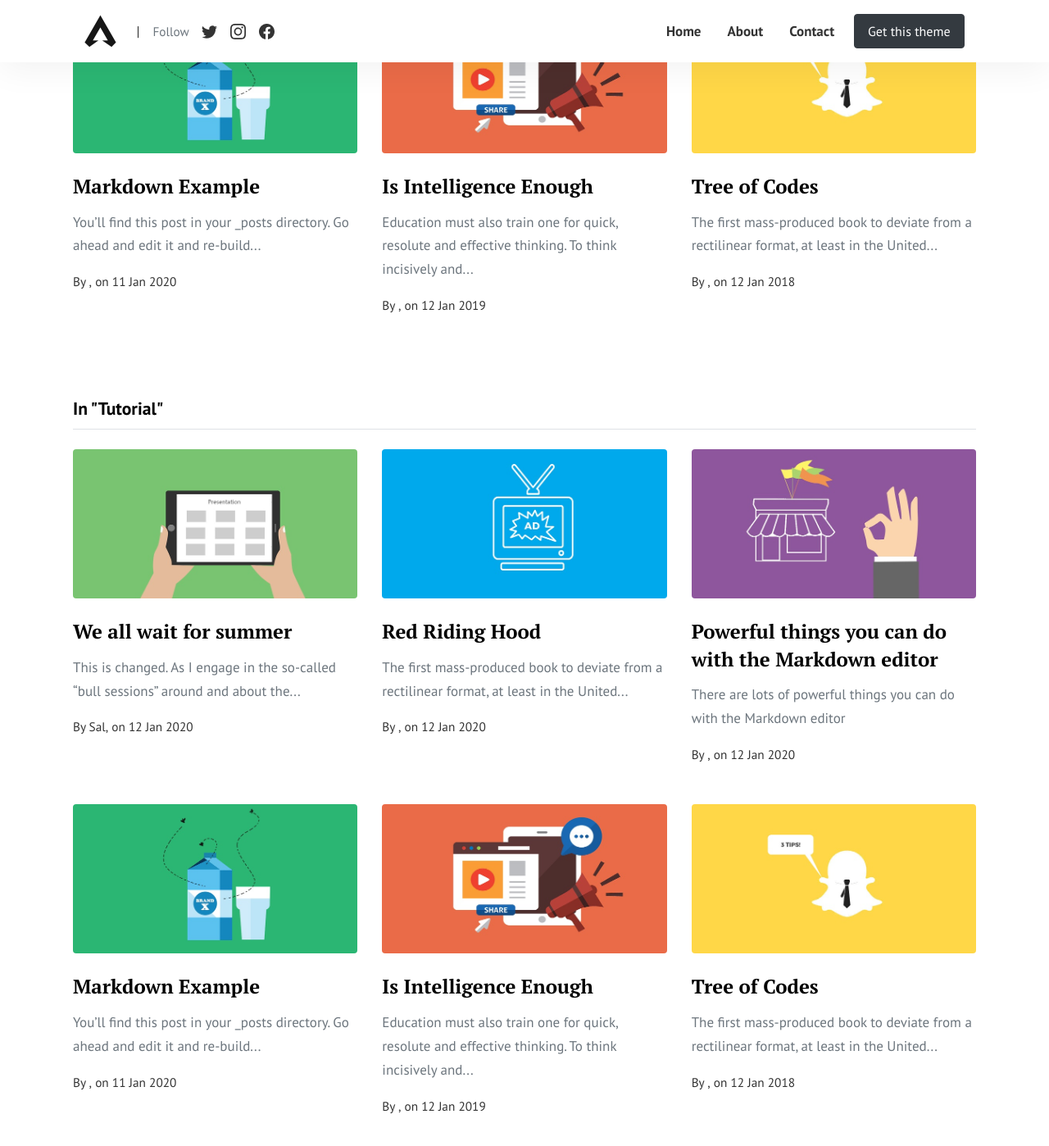
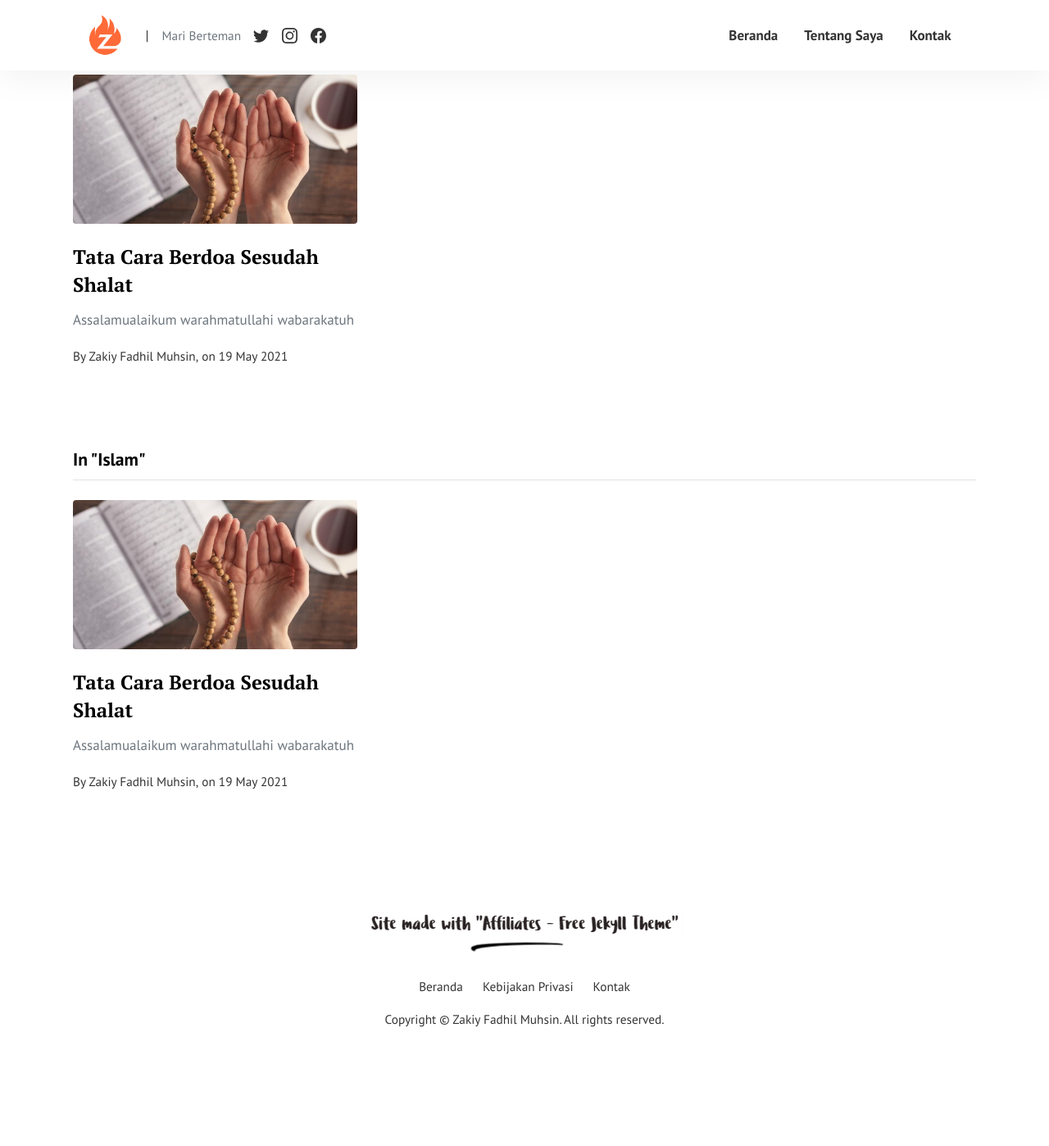
Before and after one commit to zakiyfadhilmuhsin/zakiyfadhilmuhsin.github.io, a Jekyll site: the page built from pages/categories.html, in a window 1280 px wide and 1400 px high, scrolled down 659 px. Shown: the whole window at 82% size. Built offline with Jekyll 4.4.1, drawn with Linux system fonts in a browser that asks for light colours; after the commit the page ends 1945 px from its top, so only the background shows below that; some of the changed text lies outside the part shown.

Commit message:
Update Blog

````diff
--- a/_data/menus.yml
+++ b/_data/menus.yml
@@ -1,32 +1,32 @@
 # Top Menu
 topmenu:
 
-- title: Home
+- title: Beranda
   url: ""
 
-- title: About
+- title: Tentang Saya
   url: "about/"
 
-- title: Contact
+- title: Kontak
   url: "contact/"
 
-- title: Get this theme
-  url: https://bootstrapstarter.com/template-affiliates-bootstrap-jekyll/
-  class: "ml-2 btn btn-dark text-white px-3"
-  external: true
+# - title: Tools Gratis
+#   url: https://bootstrapstarter.com/template-affiliates-bootstrap-jekyll/
+#   class: "ml-2 btn btn-dark text-white px-3"
+#   external: true
 
 # Footer Menu
 footermenu:
 
-- title: Home
+- title: Beranda
   url: ""
 
-- title: Privacy Policy
+- title: Kebijakan Privasi
   url: "privacy-policy/"
 
-- title: Contact
+- title: Kontak
   url: "contact/"
 
-- title: Download
-  url: https://bootstrapstarter.com/template-affiliates-bootstrap-jekyll/
-  external: true
+# - title: Download
+#   url: https://bootstrapstarter.com/template-affiliates-bootstrap-jekyll/
+#   external: true
--- a/_includes/newsletter.html
+++ b/_includes/newsletter.html
@@ -10,17 +10,17 @@
 <div id="mc_embed_signup">
 <form action="https://wowthemes.us11.list-manage.com/subscribe/post?u=8aeb20a530e124561927d3bd8&amp;id=8c3d2d214b" method="post" id="mc-embedded-subscribe-form" name="mc-embedded-subscribe-form" class="validate" target="_blank" novalidate>
 	<div id="mc_embed_signup_scroll">
-	<h2>Sign up to get our weekly free guide to selling digital downloads</h2>
+	<h2>Ingin tetap terhubung? Daftar disini untuk dapatkan konten terbaru dari saya!</h2>
 
 <div class="mc-field-group">
-	<input type="email" value="" name="EMAIL" class="required email" id="mce-EMAIL" placeholder="E-mail Address">
+	<input type="email" value="" name="EMAIL" class="required email" id="mce-EMAIL" placeholder="Alamat Email">
 </div>
 	<div id="mce-responses" class="clear">
 		<div class="response" id="mce-error-response" style="display:none"></div>
 		<div class="response" id="mce-success-response" style="display:none"></div>
 	</div>    <!-- real people should not fill this in and expect good things - do not remove this or risk form bot signups-->
 	<div style="position: absolute; left: -5000px;" aria-hidden="true"><input type="text" name="b_8aeb20a530e124561927d3bd8_8c3d2d214b" tabindex="-1" value=""></div>
-	<div class="clear"><input type="submit" value="Subscribe" name="subscribe" id="mc-embedded-subscribe" class="button"></div>
+	<div class="clear"><input type="submit" value="Langganan" name="subscribe" id="mc-embedded-subscribe" class="button"></div>
 	</div>
 </form>
 </div>
--- a/_includes/sidebar.html
+++ b/_includes/sidebar.html
@@ -4,7 +4,8 @@
         {% include newsletter.html %}
     </div>
     <div class="sidebar-section">
-        <h5><span>Your Ad Here</span></h5>
-        <img src="{{site.baseurl}}/assets/images/ad.png">
+        <h5><span>Iklan</span></h5>
+        <!-- <img src="{{site.baseurl}}/assets/images/ad.png"> -->
+        <a href="https://my.domainesia.com/ref.php?u=25564"><img src="https://dnva.me/6yqr7" width="100%" height="250px" alt="www.domainesia.com"></a>
     </div>
 </div>
--- a/_layouts/default.html
+++ b/_layouts/default.html
@@ -40,7 +40,7 @@ gtag('config', '{{site.ganalytics}}');
 
             <a class="navbar-brand text-dark font-weight-bold big d-flex align-items-center" href="{{site.baseurl}}/">
                 {% if site.logo %}
-          <img class="mr-2" src="{{site.baseurl}}/{{site.logo}}" alt="logo">
+                <img class="mr-2" src="{{site.baseurl}}/{{site.logo}}" alt="logo" width="50">
                 {% else %}
                 <span class="d-none d-md-inline-block">{{ site.title }}</span>
                 {% endif %}
@@ -49,7 +49,7 @@ gtag('config', '{{site.ganalytics}}');
 
             <div class="d-flex align-items-center">
 
-            <span class="ml-3 text-muted small">Follow</span>
+                <span class="ml-3 text-muted small">Mari Berteman</span>
 
                 <a class="d-inline-block social-icon" target="_blank" href="{{site.social.twitter}}">
                     <svg xmlns="http://www.w3.org/2000/svg" width="19" height="19" fill="currentColor" class="bi bi-twitter" viewBox="0 0 16 16">
--- a/_posts/2018-01-12-tree-of-codes.md
+++ /dev/null
@@ -1,17 +0,0 @@
----
-layout: post
-title:  "Tree of Codes"
-author: sal
-categories: [ Jekyll, tutorial ]
-image: assets/images/2.jpg
----
-The first mass-produced book to deviate from a rectilinear format, at least in the United States, is thought to be this 1863 edition of Red Riding Hood, cut into the shape of the protagonist herself with the troublesome wolf curled at her feet. Produced by the Boston-based publisher Louis Prang, this is the first in their “Doll Series”, a set of five “die-cut” books, known also as shape books — the other titles being Robinson Crusoe, Goody Two-Shoes (also written by Red Riding Hood author Lydia Very), Cinderella, and King Winter.
-
-As for this particular rendition of Charles Perrault’s classic tale, the text and design is by Lydia Very (1823-1901), sister of Transcendentalist poet Jones Very. The gruesome ending of the original — which sees Little Red Riding Hood being gobbled up as well as her grandmother — is avoided here, the gore giving way to the less bloody aims of the morality tale, and the lesson that one should not disobey one’s mother.
-
-> It would seem the claim could also extend to die cut books in general, as we can’t find anything sooner, but do let us know in the comments if you have further light to shed on this! Such books are, of course, still popular in children’s publishing today, though the die cutting is not now limited to mere outlines, as evidenced in a beautiful 2014 version of the same Little Red Riding Hood story.
-
-
-An 1868 Prang catalogue would later claim that such “books in the shape of a regular paper Doll… originated with us”.
-
-The die cut has also been employed in the non-juvenile sphere as well, a recent example being Jonathan Safran Foer’s ambitious Tree of Codes.
--- a/_posts/2019-01-12-is-intelligence-enough.md
+++ /dev/null
@@ -1,18 +0,0 @@
----
-layout: post
-title:  "Is Intelligence Enough"
-author: sal
-categories: [ Jekyll, tutorial ]
-image: assets/images/5.jpg
----
-Education must also train one for quick, resolute and effective thinking. To think incisively and to think for one's self is very difficult.
-
-> We are prone to let our mental life become invaded by legions of half truths, prejudices, and propaganda. At this point, I often wonder whether or not education is fulfilling its purpose. A great majority of the so-called educated people do not think logically and scientifically.
-
-Even the press, the classroom, the platform, and the pulpit in many instances do not give us objective and unbiased truths. To save man from the morass of propaganda, in my opinion, is one of the chief aims of education. Education must enable one to sift and weigh evidence, to discern the true from the false, the real from the unreal, and the facts from the fiction.
-
-The function of education, therefore, is to teach one to think intensively and to think critically. But education which stops with efficiency may prove the greatest menace to society. The most dangerous criminal may be the man gifted with reason, but with no morals.
-
-The late Eugene Talmadge, in my opinion, possessed one of the better minds of Georgia, or even America. Moreover, he wore the Phi Beta Kappa key. By all measuring rods, Mr. Talmadge could think critically and intensively; yet he contends that I am an inferior being. Are those the types of men we call educated?
-
-We must remember that intelligence is not enough. Intelligence plus character--that is the goal of true education. The complete education gives one not only power of concentration, but worthy objectives upon which to concentrate. The broad education will, therefore, transmit to one not only the accumulated knowledge of the race but also the accumulated experience of social living.
--- a/_posts/2020-01-11-markup-example.md
+++ /dev/null
@@ -1,26 +0,0 @@
----
-layout: post
-title:  "Markdown Example"
-author: john
-categories: [ Jekyll, tutorial ]
-image: assets/images/6.jpg
----
-You’ll find this post in your `_posts` directory. Go ahead and edit it and re-build the site to see your changes. You can rebuild the site in many different ways, but the most common way is to run `jekyll serve`, which launches a web server and auto-regenerates your site when a file is updated. Something.
-
-To add new posts, simply add a file in the `_posts` directory that follows the convention `YYYY-MM-DD-name-of-post.ext` and includes the necessary front matter. Take a look at the source for this post to get an idea about how it works.
-
-Jekyll also offers powerful support for code snippets:
-
-{% highlight ruby %}
-def print_hi(name)
-  puts "Hi, #{name}"
-end
-print_hi('Tom')
-#=> prints 'Hi, Tom' to STDOUT.
-{% endhighlight %}
-
-Check out the [Jekyll docs][jekyll-docs] for more info on how to get the most out of Jekyll. File all bugs/feature requests at [Jekyll’s GitHub repo][jekyll-gh]. If you have questions, you can ask them on [Jekyll Talk][jekyll-talk].
-
-[jekyll-docs]: http://jekyllrb.com/docs/home
-[jekyll-gh]:   https://github.com/jekyll/jekyll
-[jekyll-talk]: https://talk.jekyllrb.com/
--- a/_posts/2020-01-12-powerful-things-markdown-editor.md
+++ /dev/null
@@ -1,49 +0,0 @@
----
-layout: post
-title:  "Powerful things you can do with the Markdown editor"
-author: sal
-categories: [ Jekyll, tutorial ]
-image: assets/images/4.jpg
----
-There are lots of powerful things you can do with the Markdown editor
-
-If you've gotten pretty comfortable with writing in Markdown, then you may enjoy some more advanced tips about the types of things you can do with Markdown!
-
-As with the last post about the editor, you'll want to be actually editing this post as you read it so that you can see all the Markdown code we're using.
-
-
-## Special formatting
-
-As well as bold and italics, you can also use some other special formatting in Markdown when the need arises, for example:
-
-+ ~~strike through~~
-+ ==highlight==
-+ \*escaped characters\*
-
-
-## Writing code blocks
-
-There are two types of code elements which can be inserted in Markdown, the first is inline, and the other is block. Inline code is formatted by wrapping any word or words in back-ticks, `like this`. Larger snippets of code can be displayed across multiple lines using triple back ticks:
-
-```
-.my-link {
-    text-decoration: underline;
-}
-```
-
-If you want to get really fancy, you can even add syntax highlighting using Rouge.
-
-
-![walking]({{ site.baseurl }}/assets/images/3.jpg)
-
-## Reference lists
-
-The quick brown jumped over the lazy.
-
-Another way to insert links in markdown is using reference lists. You might want to use this style of linking to cite reference material in a Wikipedia-style. All of the links are listed at the end of the document, so you can maintain full separation between content and its source or reference.
-
-## Full HTML
-
-Perhaps the best part of Markdown is that you're never limited to just Markdown. You can write HTML directly in the Markdown editor and it will just work as HTML usually does. No limits! Here's a standard YouTube embed code as an example:
-
-<p><iframe style="width:100%;" height="315" src="https://www.youtube.com/embed/Cniqsc9QfDo?rel=0&amp;showinfo=0" frameborder="0" allowfullscreen></iframe></p>
--- a/_posts/2020-01-12-red-riding.md
+++ /dev/null
@@ -1,16 +0,0 @@
----
-layout: post
-title:  "Red Riding Hood"
-author: sal
-categories: [ Jekyll, tutorial ]
-image: assets/images/3.jpg
----
-The first mass-produced book to deviate from a rectilinear format, at least in the United States, is thought to be this 1863 edition of Red Riding Hood, cut into the shape of the protagonist herself with the troublesome wolf curled at her feet. Produced by the Boston-based publisher Louis Prang, this is the first in their “Doll Series”, a set of five “die-cut” books, known also as shape books — the other titles being Robinson Crusoe, Goody Two-Shoes (also written by Red Riding Hood author Lydia Very), Cinderella, and King Winter.
-
-An 1868 Prang catalogue would later claim that such “books in the shape of a regular paper Doll… originated with us”.
-
-> It would seem the claim could also extend to die cut books in general, as we can’t find anything sooner, but do let us know in the comments if you have further light to shed on this! Such books are, of course, still popular in children’s publishing today, though the die cutting is not now limited to mere outlines, as evidenced in a beautiful 2014 version of the same Little Red Riding Hood story.
-
-The die cut has also been employed in the non-juvenile sphere as well, a recent example being Jonathan Safran Foer’s ambitious Tree of Codes.
-
-As for this particular rendition of Charles Perrault’s classic tale, the text and design is by Lydia Very (1823-1901), sister of Transcendentalist poet Jones Very. The gruesome ending of the original — which sees Little Red Riding Hood being gobbled up as well as her grandmother — is avoided here, the gore giving way to the less bloody aims of the morality tale, and the lesson that one should not disobey one’s mother.
--- a/_posts/2020-01-12-we-all-wait-for-summer.md
+++ /dev/null
@@ -1,9 +0,0 @@
----
-layout: post
-title:  "We all wait for summer"
-categories: [ Jekyll, tutorial ]
-image: assets/images/1.jpg
----
-This is changed. As I engage in the so-called "bull sessions" around and about the school, I too often find that most college men have a misconception of the purpose of education. Most of the "brethren" think that <a href="#">education should equip</a> them with the proper instruments of exploitation so that they can forever trample over the masses. Still others think that education should furnish them with noble ends rather than means to an end.
-
-It seems to me that education has a two-fold function to perform in the life of man and in society: the one is utility and the other is culture. Education must enable a man to become more efficient, to achieve with increasing facility the ligitimate goals of his life.
--- /dev/null
+++ b/_posts/2021-05-19-tata-cara-berdoa-sesudah-shalat.md
@@ -0,0 +1,40 @@
+---
+layout: post
+title:  "Tata Cara Berdoa Sesudah Shalat"
+author: zakiyfadhilmuhsin
+categories: [ Agama, Ibadah, Islam ]
+image: assets/images/11.jpeg
+---
+Assalamualaikum warahmatullahi wabarakatuh
+
+untuk temen-temen medium silahkan dibaca artikel ini jika dirasa bermanfaat. kalaupun ada kekeliruan mohon untuk beritahu saya. agar bisa saya perbaiki.
+
+disini saya hanya merangkum dari apa yang saya cari saja. untuk lebih jelasnya nanti temen-temen bisa kunjungi langsung website sumbernya.
+
+jadi motivasi saya membuat artikel ini karena kegelisahan saya setelah mengenal yang namanya manhaj salaf. atau dalam arti lain memahami agama dengan pemahaman sahabat nabi.
+
+jujur saya juga masih belajar tentang manhaj salaf ini. tetapi ada beberapa ibadah yang saya rasa berbeda tata caranya dengan apa yang sudah saya lakukan dahulu.
+
+contohnya berdoa sesudah shalat. tapi saya pernah mendengar kalau doa setelah shalat itu tidak ada tuntunannya. dan dianjurkan berdoa itu antara sesudah adzan dan sebelum iqamat.
+
+disitulah saya mulai gusar. apalagi saya orang yang suka terlambat untuk sampai ke masjid. karena ada kesibukan atau adzan yang kurang terdengar didekat rumah saya. (alasan aja nih :D)
+
+kalau saya sering terlambat akhirnya saya jarang berdoa ketika shalat. padahal kita disuruh untuk berdoa kepada Allah Subhanahu wa ta’ala agar tidak menjadi hamba yang sombong.
+
+akhirnya saya coba cari referensi. disitus yang saya kunjungi setelah saya telaah ternyata ini masuk ke masalah ijtihadiah atau dalam arti lain masih terdapat perselisihan ulama didalamnya.
+
+namun inti yang bisa saya ambil dari artikel tersebut yaitu kita sebenarnya diperbolehkan untuk berdoa sesudah shalat fardu tetapi setelah berdzikir. dan tidak dianjurkan untuk mengangkat tangan.
+
+ini adalah beberapa kutipan dari artikel tersebut
+
+***“Namun yang perlu diperhatikan sebagaimana dijelaskan oleh Syaikh Ibnu Baz dalam Majmu’ Fatawanya (11/168) bahwa do’a sesudah shalat boleh dilakukan, namun tanpa mengangkat tangan dan tidak bareng-bareng (jama’i). Beliau mengatakan bahwa hal ini tidak mengapa.”***
+
+jadi kesimpulannya kita masih diperbolehkan berdoa sebelum salam sesudah tasyahud akhir atau setelah dzikir bada shalat fardhu tanpa mengangkat tangan.
+
+untuk dalil-dalil lengkapnya temen-temen bisa baca langsung di sumber artikelnya. dan jika temen-temen punya referensi lain boleh dishare di kolom komentar. agar jadi pelajaran buat bersama.
+
+terima kasih buat temen-temen yang sudah mau membaca artikel ini. semoga bermanfaat dan menambah wawasan kita bersama.
+
+see you next time.. :)
+
+Sumber referensi: [https://rumaysho.com/1044-mengupas-hukum-berdoa-sesudah-shalat.html](https://rumaysho.com/1044-mengupas-hukum-berdoa-sesudah-shalat.html)
--- a/index.html
+++ b/index.html
@@ -10,9 +10,9 @@ background: '/img/bg-index.jpg'
 <div class="rounded mb-5 hero">
     <div class="row align-items-center justify-content-between">
         <div class="col-md-6">
-            <h1 class="font-weight-bold mb-4 serif-font">Let me  teach you how to become successful online</h1>
-            <p class="lead mb-4">My name is Zakiy Fadhil Muhsin and I'm here to share with you my knowledge and experience of over 10 years of monetizing my blog.</p>
-            <a href="{{site.baseurl}}/about" class="btn btn-dark text-white px-5 btn-lg">About me</a>
+            <h1 class="font-weight-bold mb-4 serif-font">Harapan Saya: Setiap Konten Membawa Manfaat Untuk Anda!</h1>
+            <p class="lead mb-4">Nama Saya Zakiy Fadhil Muhsin, Seorang Programmer yang Menyukai Dunia Teknologi dan Bisnis. Membuat Blog ini dengan Motivasi Agar Bisa Memberi Manfaat.</p>
+            <a href="{{site.baseurl}}/about" class="btn btn-dark text-white px-5 btn-lg">Tentang Saya</a>
         </div>
         <div class="col-md-6 text-right pl-0 pl-lg-4">
             <img class="intro" height="500" src="{{site.baseurl}}/assets/images/intro.svg">
````
Also changed, not shown: assets/images/11.jpeg (added), assets/images/favicon.ico, assets/images/logo.png. Lines whose indentation alone changed are shown as unchanged.
